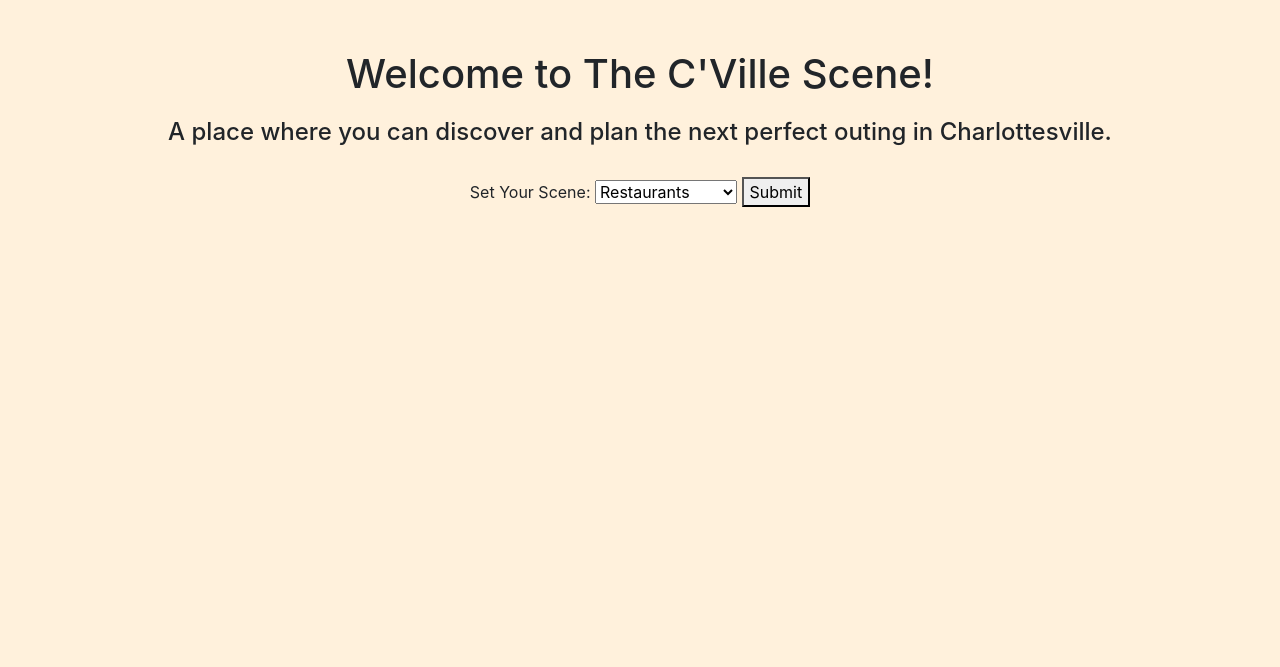
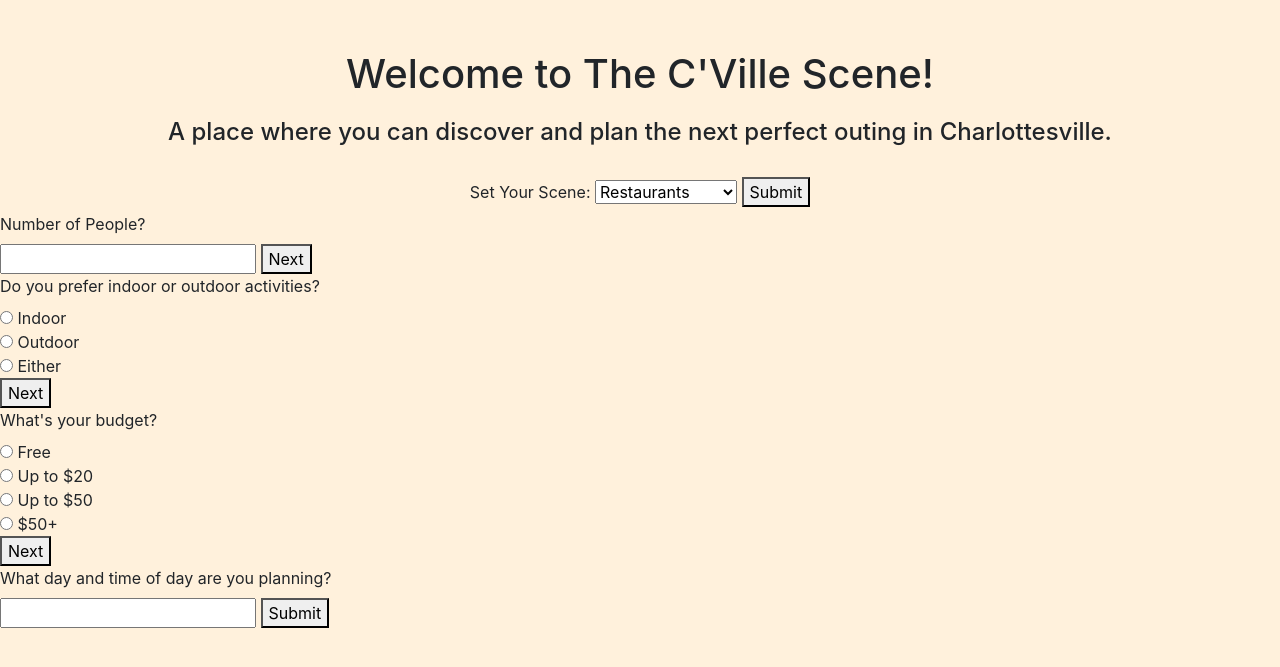
Before and after one commit to Srivacthi/The-CVille-Scene, a Flask app: page / in a window 1280 px wide. Shown: the part 56-723 px from the top of the page. Run offline with Flask 3, Linux system fonts and the light colour scheme.

Commit message:
form for homepage for more info

```diff
--- a/templates/home.html
+++ b/templates/home.html
@@ -42,4 +42,45 @@
         <p>You selected: <strong>{{ selected_option }}</strong></p>
     {% endif %}
 </div>
+<div class="questions-container">
+    <form id="questionnaire">
+        <div class="question" id="q1">
+            <label>Number of People?</label><br>
+            <input type="text" id="answer1">
+            <button type="button" onclick="showNext(2)">Next</button>
+        </div>
+
+        <div class="question" id="q2">
+            <label>Do you prefer indoor or outdoor activities?</label><br>
+            <input type="radio" name="activity" value="Indoor"> Indoor<br>
+            <input type="radio" name="activity" value="Outdoor"> Outdoor<br>
+            <input type="radio" name="activity" value="Either"> Either<br>
+            <button type="button" onclick="showNext(3)">Next</button>
+        </div>
+
+        <div class="question" id="q3">
+            <label>What's your budget?</label><br>
+            <input type="radio" name="budget" value="Free"> Free<br>
+            <input type="radio" name="budget" value="$20"> Up to $20<br>
+            <input type="radio" name="budget" value="$50"> Up to $50<br>
+            <input type="radio" name="budget" value="$50+"> $50+<br>
+            <button type="button" onclick="showNext(4)">Next</button>
+        </div>
+        <div class="question" id="q4">
+            <label>What day and time of day are you planning?</label><br>
+            <input type="text" id="answer4">
+            <button type="button" onclick="submitForm()">Submit</button>
+        </div>
+    </form>
+</div>
+<script>
+    function showNext(questionNumber) {
+        document.getElementById('q' + questionNumber).style.display = 'block';
+    }
+
+    function submitForm() {
+        alert("Thank you for your answers! We will find the best places for you.");
+        // Here, you can send the answers to your backend using AJAX or form submission
+    }
+</script>
 {% endblock %}
```
